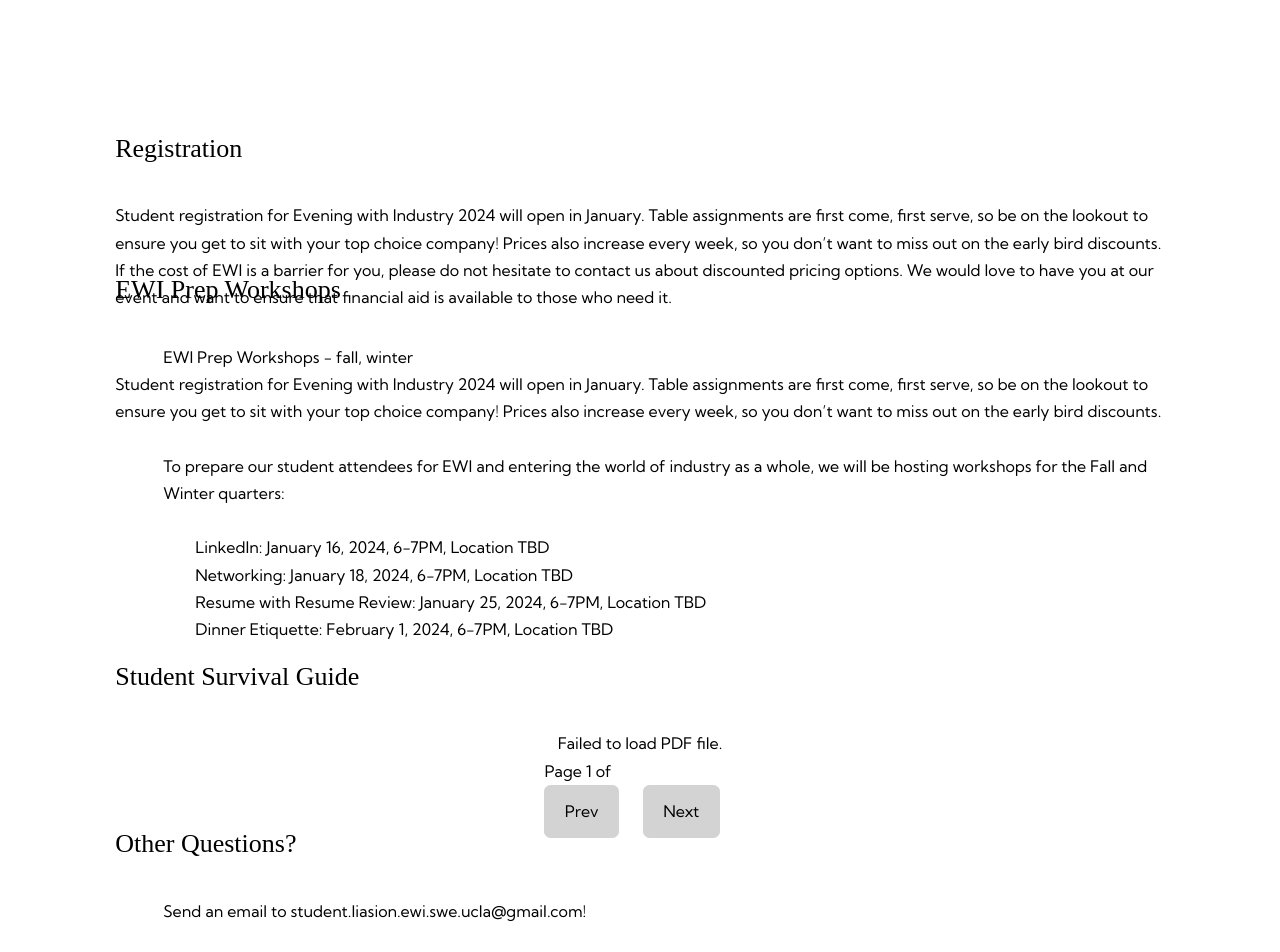
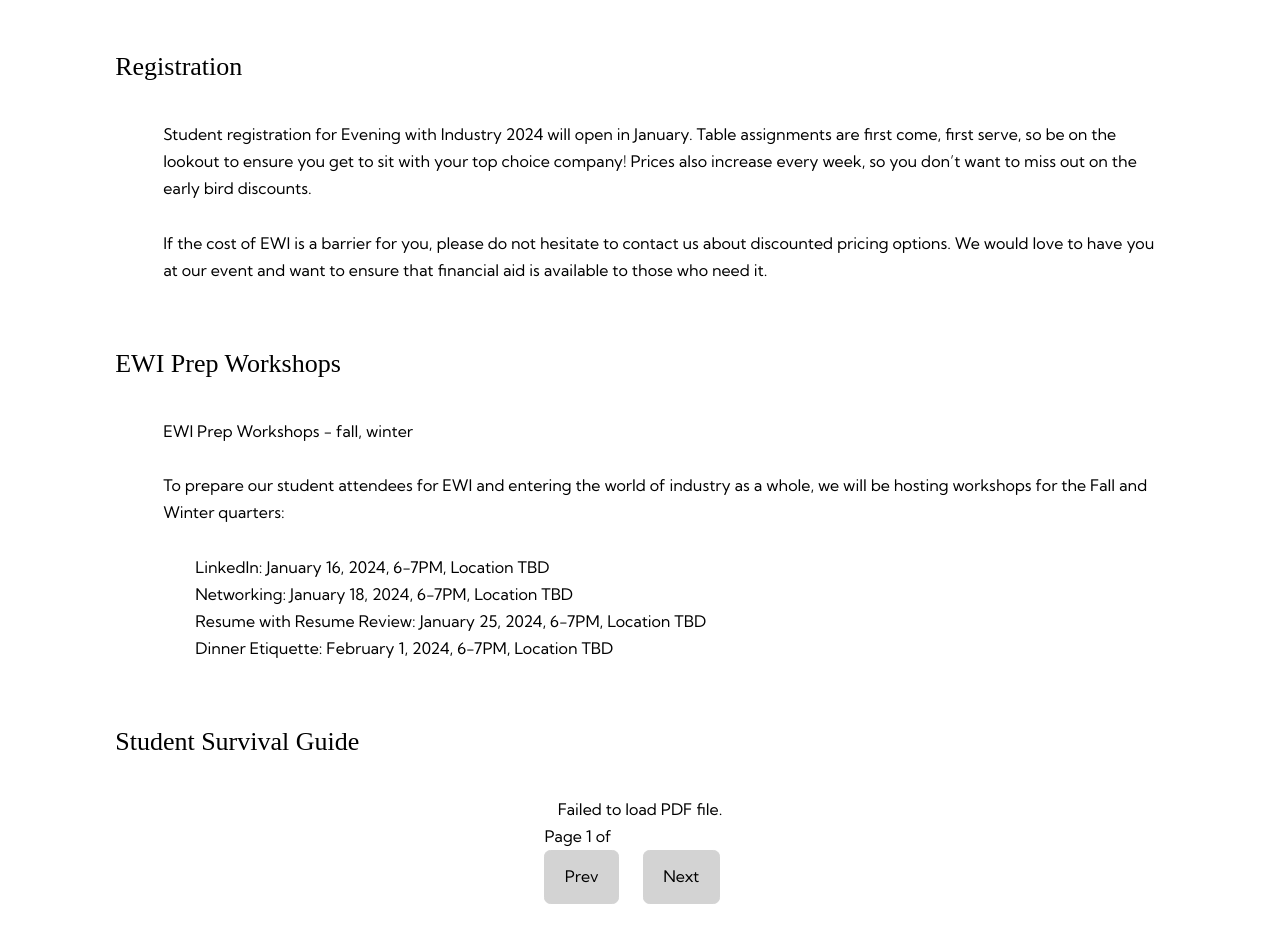
Before and after one commit to swe-ucla/ewi-website, a React (Create React App) app: page /student in a window 1280 px wide. Shown: the part 320-1272 px from the top of the page. Built offline with nearby package versions, Linux system fonts and the light colour scheme; a web font is replaced by a local one.

Commit message:
updated with message box and  proper spacing... resolved merge conflicts over zoom

```diff
--- a/src/components/studentInfo/StudentInfo.jsx
+++ b/src/components/studentInfo/StudentInfo.jsx
@@ -7,28 +7,23 @@ const StudentInfo = () => {
   return (
     <div className="container student__content">
       <section>
-      <br/>
-      <br/>
-      <br/>
+
       <h2>Registration</h2>
       <div className="studentInfo__paragraph">
-        <p>
+      <p style={{ marginInlineStart: '3em' }}>
           Student registration for Evening with Industry 2024 will open in January. Table assignments are first come, first serve, so be on the lookout to ensure you get to sit with your top choice company! Prices also increase every week, so you don’t want to miss out on the early bird discounts.
         </p>
-        <p>
+        <br/>
+        <p style={{ marginInlineStart: '3em' }}>
           If the cost of EWI is a barrier for you, please do not hesitate to contact us about discounted pricing options. We would love to have you at our event and want to ensure that financial aid is available to those who need it.
         </p>
         </div>
       </section>
 
-        <br/>
-
+      <section>
         <h2>EWI Prep Workshops</h2>
         <p style={{ marginInlineStart: '3em' }}>
         EWI Prep Workshops - fall, winter
-        </p><p>
-
-          Student registration for Evening with Industry 2024 will open in January. Table assignments are first come, first serve, so be on the lookout to ensure you get to sit with your top choice company! Prices also increase every week, so you don’t want to miss out on the early bird discounts.
         </p>
         <br/>
 
@@ -45,22 +40,19 @@ const StudentInfo = () => {
         <br/>
         Dinner Etiquette: February 1, 2024, 6-7PM, Location TBD
         <br/>
+
 </p>
-<br/>
-<br/>
-<br/>
+</section>
+
+        <section>
         <h2>Student Survival Guide</h2>
           <PDFViewerStudent/>
 
-        <br/>
-        <br/>
+        </section>
 
+        <section>
         <h2>Other Questions?</h2>
-        <p style={{ marginInlineStart: '3em' }}>
-        Send an email to student.liasion.ewi.swe.ucla@gmail.com!
-        </p>
 
-      <section>
         <p>Send us a message using the form below!</p>
         <br />
         <div className="container send_message">
```
